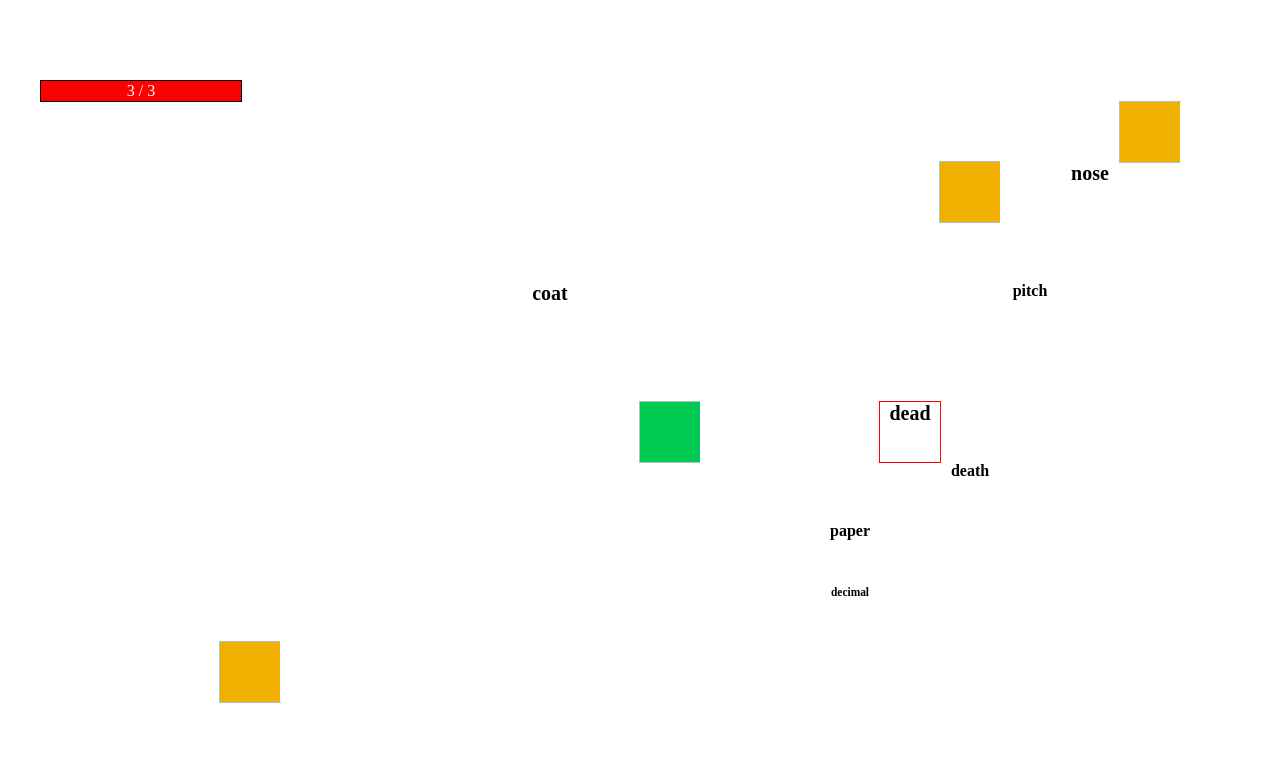
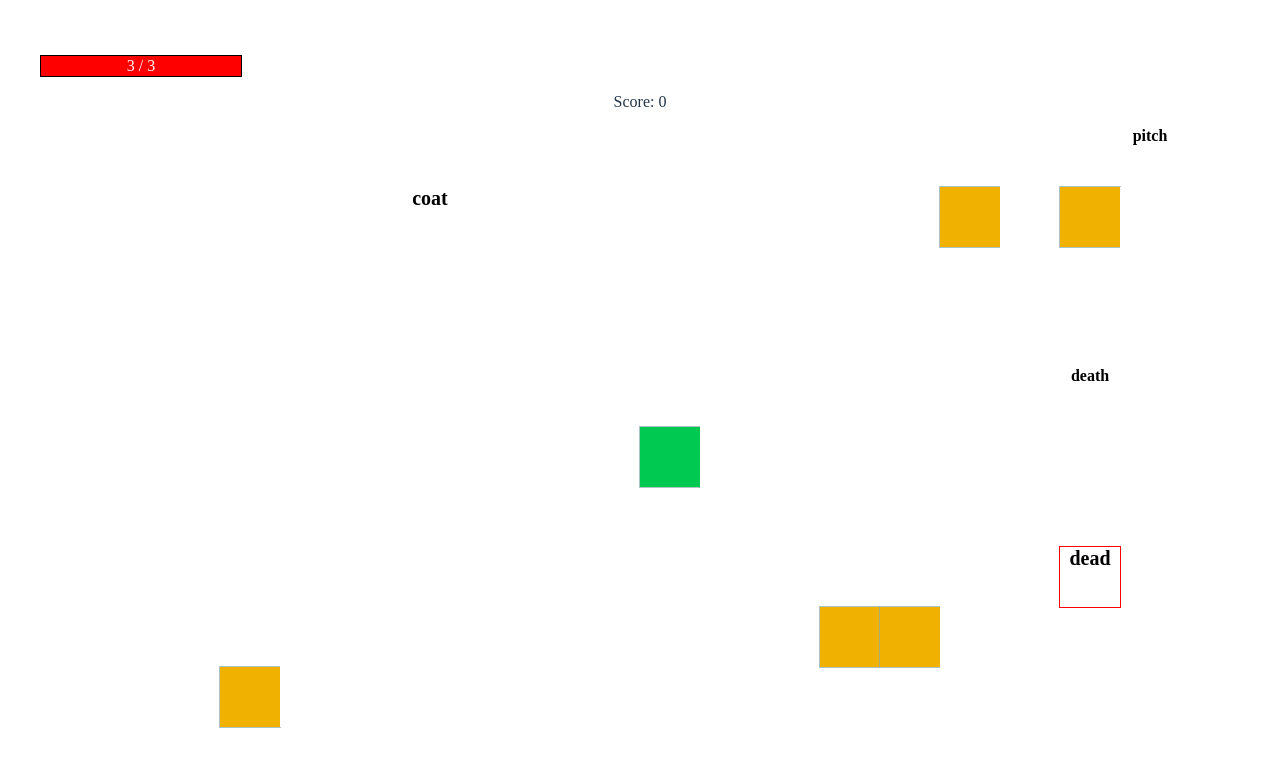
Before and after one commit to PathOfEquanimity/TypingSurvivorLike, a React (Vite) app: page / in a window 1280 px wide. Shown: the top 766 px of the page. Built offline with nearby package versions, Linux system fonts and the light colour scheme.

Commit message:
Add score

```diff
--- a/src/App.tsx
+++ b/src/App.tsx
@@ -58,6 +58,7 @@ function nextStep(
 
 function App() {
   const [init, setInit] = useState(false);
+  const [score, setScore] = useState(0);
   const [life, setLife] = useState(MAX_LIFE);
   const [typedWord, setTypedWord] = useState("")
   const { createEnemies, getEnemies, setEnemies } = useEnemyStore();
@@ -75,6 +76,7 @@ function App() {
         if (enemy.status == Status.Active && enemy.typedWord == enemy.word) {
           enemy.status = Status.Disabled;
           enemy.focus = false;
+          setScore(score + enemy.word.length)
           setTypedWord("")
         }
         return enemy
@@ -170,6 +172,7 @@ function App() {
   return (
     <>
       <LifeBar life={life} maxLife={MAX_LIFE} />
+      <p>Score: {score}</p>
       <GameMap />
       <input
         className="invisibleInput"
@@ -177,6 +180,7 @@ function App() {
         value={typedWord}
         onChange={onWordTyped}
       />
+
     </>
   );
 }
```
